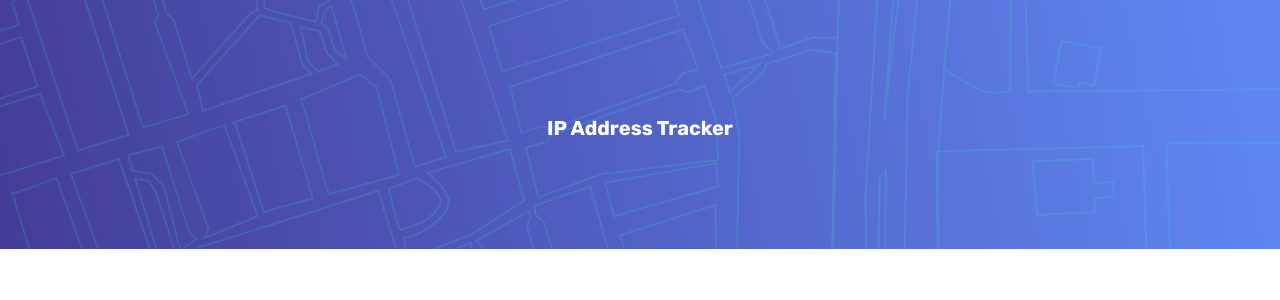
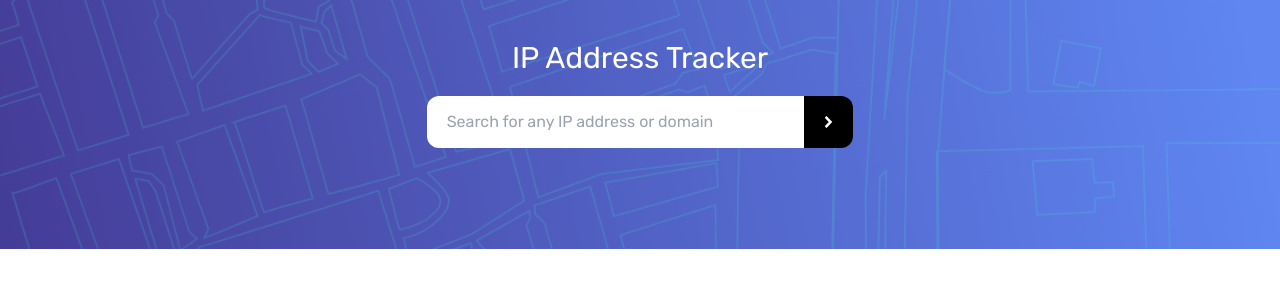
Before and after one commit to Justcallmesu/IP_Tracker, a React (Vite) app: page / in a window 1280 px wide. Shown: the top 300 px of the page. Built offline with nearby package versions, Linux system fonts and the light colour scheme.

Commit message:
create: Created InputField.tsx File to handle User Input

```diff
--- a/package.json
+++ b/package.json
@@ -11,6 +11,7 @@
   },
   "dependencies": {
     "react": "^18.2.0",
+    "react-bootstrap-icons": "^1.11.3",
     "react-dom": "^18.2.0",
     "react-responsive": "^9.0.2"
   },
--- /dev/null
+++ b/src/components/Base/InputField.tsx
@@ -0,0 +1,24 @@
+// Icons
+import Arrow from "../../../src/Assets/images/icon-arrow.svg";
+// React
+import { useState } from "react";
+
+export function InputField() {
+	return (
+		<div className="w-full flex justify-center">
+			<div className="w-2/6 flex justify-center rounded-xl overflow-hidden">
+				<input
+					type="text"
+					placeholder="Search for any IP address or domain"
+					className="w-full pl-5"
+				/>
+				<button className="bg-black p-5 outline-none border-none">
+					<img
+						src={Arrow}
+						alt="arrow"
+					/>
+				</button>
+			</div>
+		</div>
+	);
+}
--- a/src/components/Layout/Hero.tsx
+++ b/src/components/Layout/Hero.tsx
@@ -1,27 +1,34 @@
-import {useMediaQuery} from "react-responsive"
+import { useMediaQuery } from "react-responsive";
 
 // Resource
-import DesktopPattern from "../../Assets/images/pattern-bg-desktop.png"
-import MobilePattern from "../../Assets/images/pattern-bg-mobile.png"
+import DesktopPattern from "../../Assets/images/pattern-bg-desktop.png";
+import MobilePattern from "../../Assets/images/pattern-bg-mobile.png";
 
-export function Hero(){
+// Components
+import { InputField } from "../Base/InputField";
 
+export function Hero() {
 	// Media Query
 	const isDesktopOrLaptop = useMediaQuery({
-        query:'(min-width:1224px)'
-    })
+		query: "(min-width:1224px)",
+	});
 
-    function GetImageResource(){
-        if(isDesktopOrLaptop) return DesktopPattern
-        else return MobilePattern
+	function GetImageResource() {
+		if (isDesktopOrLaptop) return DesktopPattern;
+		else return MobilePattern;
 	}
 
-    return(
+	return (
 		<>
-            <img src={GetImageResource()} alt="Pattern" className="w-full lg:w-full absolute -z-10"/>
-            <div className="w-full h-full max-h-64 overflow-hidden flex justify-center items-center">
-                <h1 className="text-white text-xl font-bold">IP Address Tracker</h1>
+			<img
+				src={GetImageResource()}
+				alt="Pattern"
+				className="w-full lg:w-full absolute -z-10"
+			/>
+			<div className="w-fulll py-10 max-h-64 overflow-hidden flex flex-col justify-center items-center gap-5">
+				<h1 className="text-white text-3xl font-[400]">IP Address Tracker</h1>
+				<InputField />
 			</div>
 		</>
-    )
+	);
 }
```
Also changed, not shown: 1 other file (tests, documents, lock files or other folders). Lines whose indentation alone changed are shown as unchanged.
